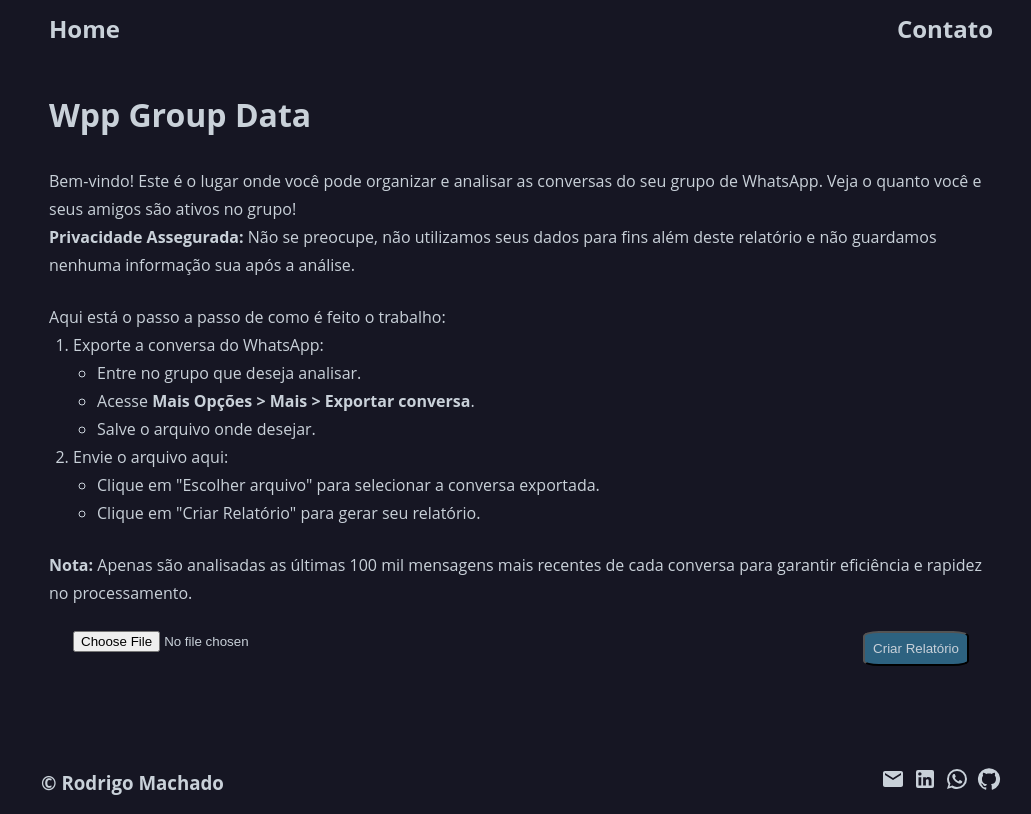
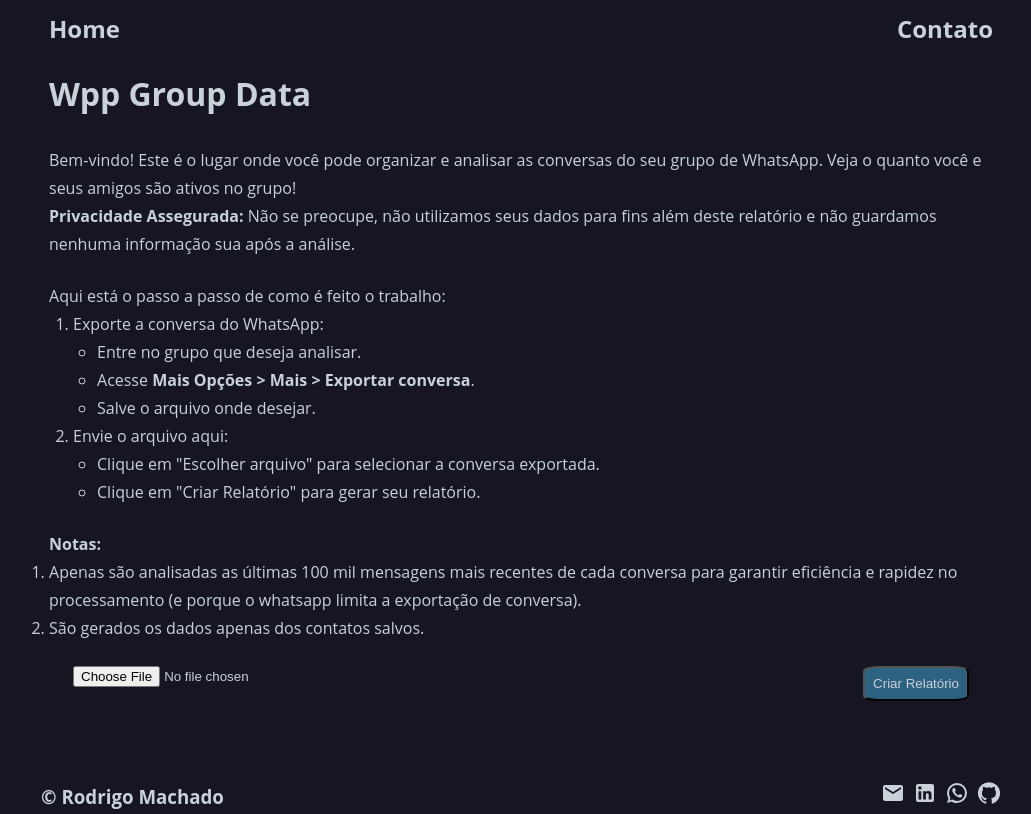
Before and after one commit to rodrigoborgesmachado/wpp-group-data, a React (Create React App) app: page / in a window 1280 px wide. Shown: the whole page, without its empty margins (119-1150 px from the left). Built offline with nearby package versions, Linux system fonts and the light colour scheme.

Commit message:
Alterando descrição.

```diff
--- a/src/pages/home/home.js
+++ b/src/pages/home/home.js
@@ -73,7 +73,13 @@ export default function Home(){
                         </li>
                     </ol>
                 </div>
-                <p><b>Nota:</b> Apenas são analisadas as últimas 100 mil mensagens mais recentes de cada conversa para garantir eficiência e rapidez no processamento.</p>
+                <p>
+                    <b>Notas:</b>
+                    <ol>
+                        <li>Apenas são analisadas as últimas 100 mil mensagens mais recentes de cada conversa para garantir eficiência e rapidez no processamento (e porque o whatsapp limita a exportação de conversa).</li>
+                        <li>São gerados os dados apenas dos contatos salvos.</li>
+                    </ol>
+                </p>
                 <div className='upload-file'>
                     <input type='file' accept=".zip" onChange={handleFileChange}/>
                     <button onClick={()=> GeraRelatorio()}>Criar Relatório</button>
```
